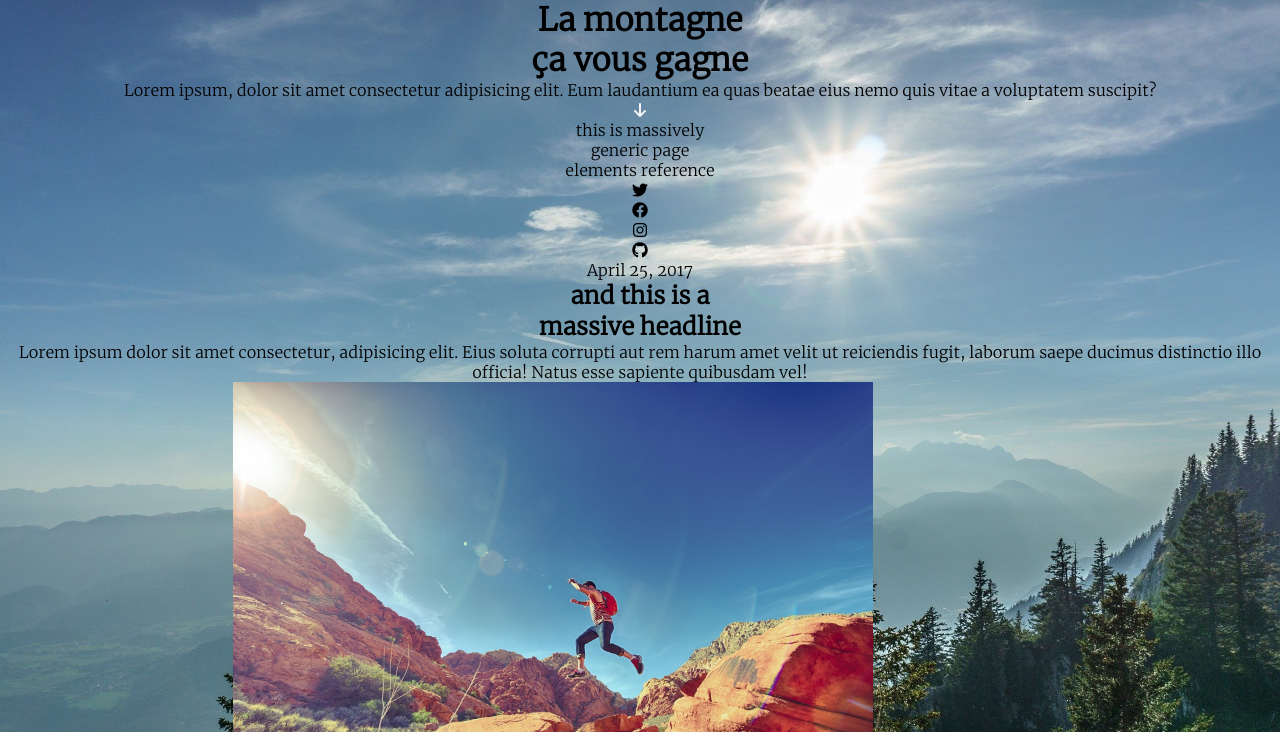
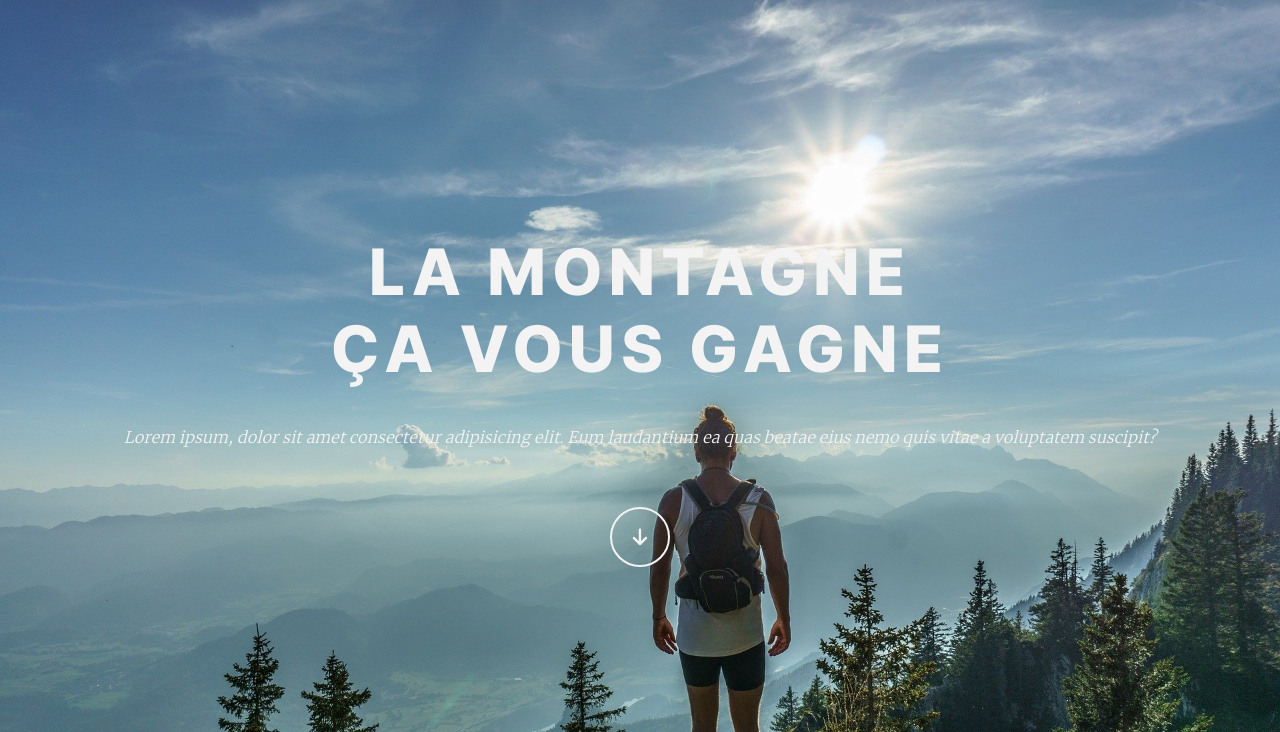
Before and after one commit to C4r4cole/sass-TP1, a plain HTML site: page index.html in a window 1280 px wide. Shown: the top 732 px of the page. Drawn offline with Linux system fonts and the light colour scheme.

Commit message:
header completed

```diff
--- a/assets/styles/layouts/_header.scss
+++ b/assets/styles/layouts/_header.scss
@@ -0,0 +1,101 @@
+header {
+  color: $white1;
+  position: relative;
+
+  .header-content {
+    min-height: 100vh;
+    display: flex;
+    flex-direction: column;
+    justify-content: center;
+    align-items: center;
+    opacity: 0;
+    transform: translateY(40px);
+    animation: headerAnim 1.5s forwards;
+
+    @keyframes headerAnim {
+      to {
+        transform: translateY(0);
+        opacity: 1;
+      }
+    }
+    h1 {
+      @include title;
+      font-size: 4rem;
+      letter-spacing: 6px;
+    }
+    p {
+      margin: 40px auto 60px;
+      font-style: italic;
+      width: 85%;
+    }
+    span {
+      border: 2px solid $white1;
+      border-radius: 50px;
+      height: 60px;
+      width: 60px;
+      font-size: 1.2rem;
+      display: flex;
+      justify-content: center;
+      align-items: center;
+    }
+  }
+  nav {
+    display: flex;
+    justify-content: space-between;
+    background: rgba(255, 255, 255, 0.25);
+    color: $white1;
+    width: 85%;
+    height: 65px;
+    z-index: 100;
+    position: absolute;
+    bottom: 0;
+    left: 50%;
+    transform: translateX(-50%);
+
+    ul {
+      display: flex;
+      align-items: center;
+    }
+    .nav-left {
+      &:hover li:not(:hover) {
+        background: none;
+        color: $white1;
+      }
+      li {
+        @include title;
+        font-size: 0.7rem;
+        padding: 0 15px;
+        height: 100%;
+        display: flex;
+        align-items: center;
+        cursor: pointer;
+
+        &:first-child {
+          background: $white1;
+          color: $black1;
+        }
+        &:hover {
+          background: $white1;
+          color: $black1;
+        }
+      }
+    }
+    .nav-right {
+      font-size: 1.1rem;
+      min-width: 100px;
+      width: 25%;
+      max-width: 300px;
+      justify-content: space-around;
+      margin-right: 10px;
+
+      li {
+        transition: 0.15s;
+        cursor: pointer;
+
+        &:hover {
+          transform: scale(1.3);
+        }
+      }
+    }
+  }
+}
```
Also changed, not shown: assets/styles/index.css, 1 other file.
